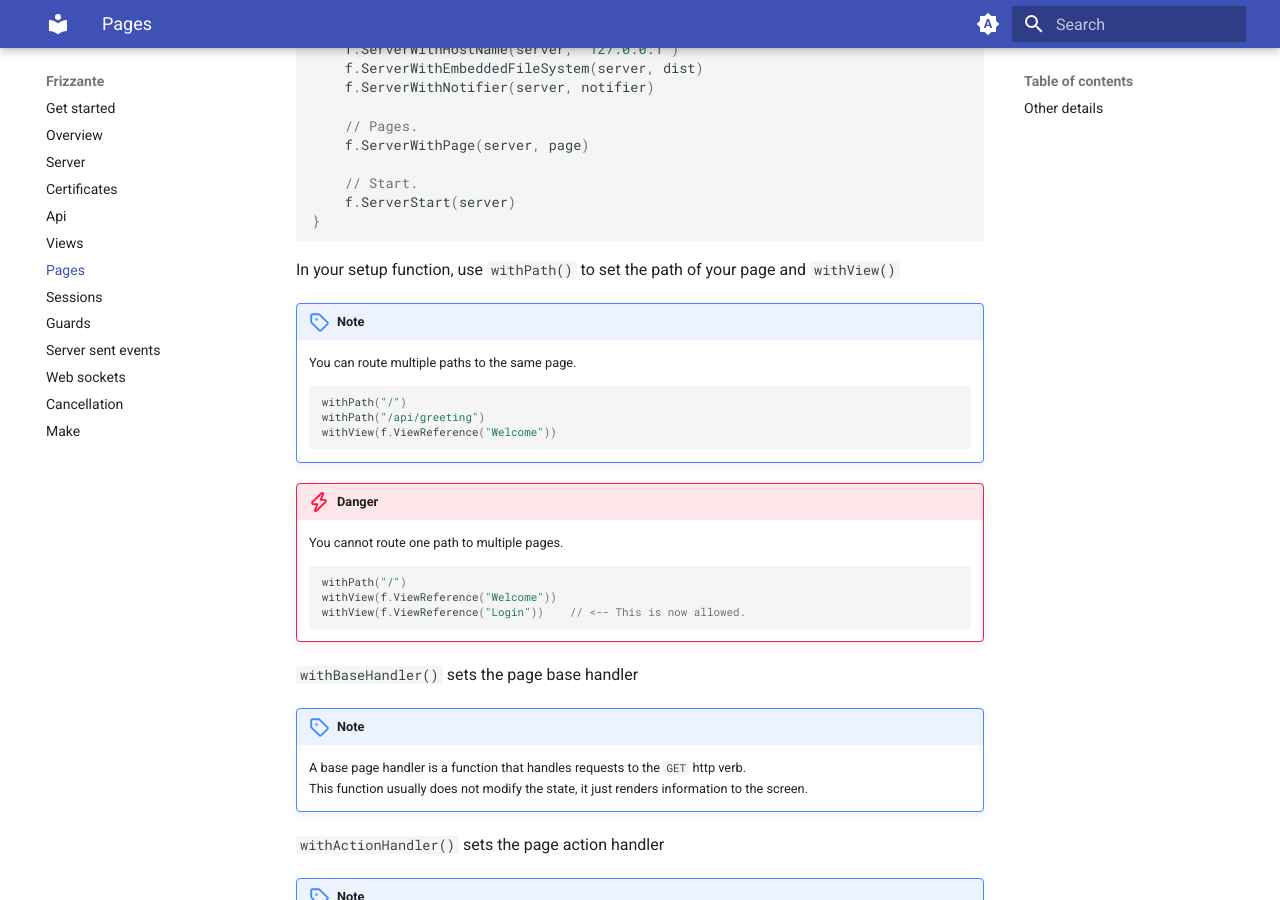
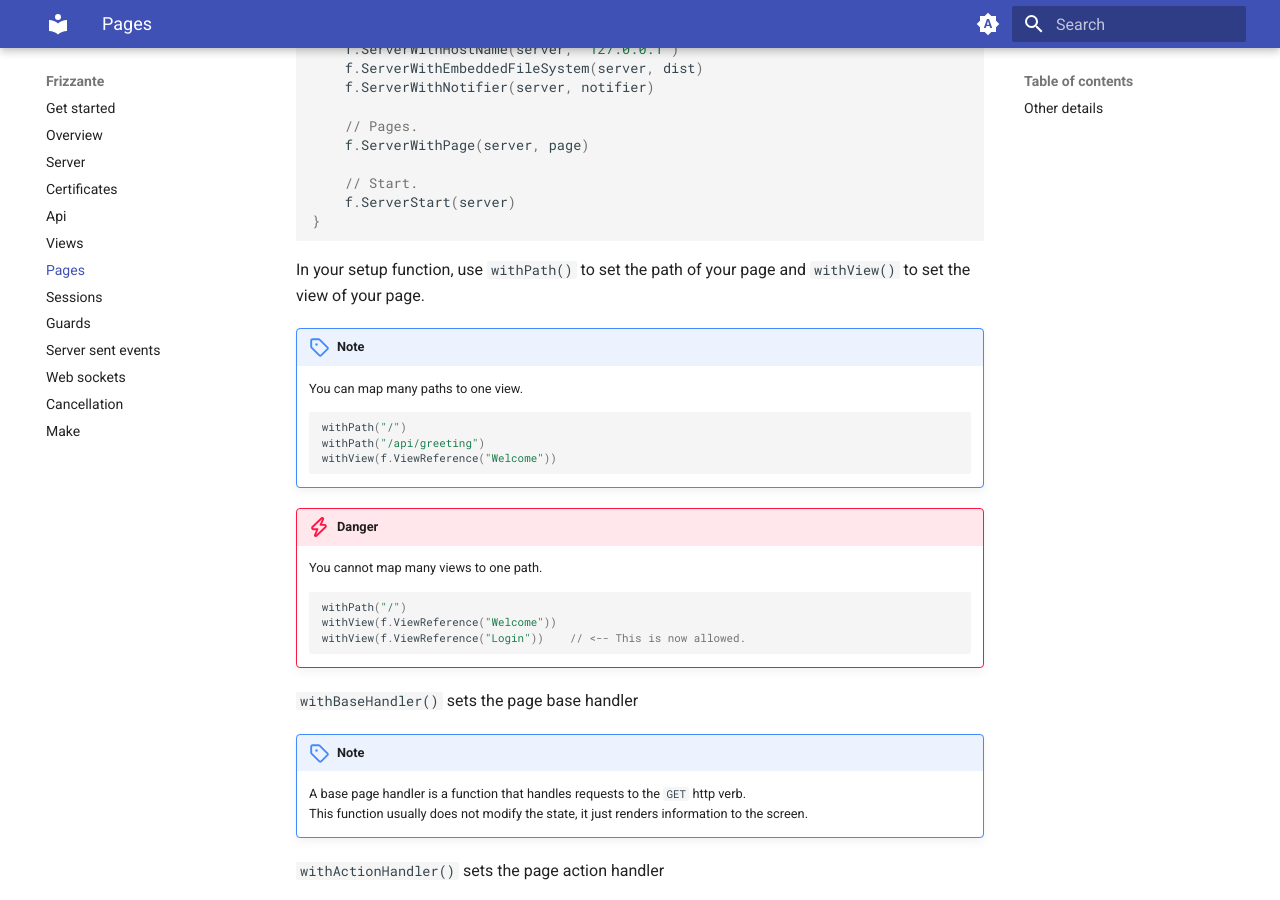
Before and after one commit to razshare/frizzante-docs, an MkDocs documentation site: the page built from docs/pages.md, in a window 1280 px wide and 900 px high, scrolled down 1422 px. Built offline with MkDocs 1.6.1 and Material for MkDocs 9.7.7, drawn with Linux system fonts in a browser that asks for light colours.

Commit message:
chore(docs): updating to 0.36.0.

````diff
--- a/docs/pages.md
+++ b/docs/pages.md
@@ -70,10 +70,11 @@ func main() {
 }
 ```
 
-In your setup function, use `withPath()` to set the path of your page and `withView()`
+In your setup function, use `withPath()` to set the path of your page
+and `withView()` to set the view of your page.
 
 !!! note
-    You can route multiple paths to the same page.
+    You can map many paths to one view.
     ```go
     withPath("/")
     withPath("/api/greeting")
@@ -81,7 +82,7 @@ In your setup function, use `withPath()` to set the path of your page and `withV
     ```
 
 !!! danger
-	You cannot route one path to multiple pages.
+    You cannot map many views to one path.
     ```go
     withPath("/")
 	withView(f.ViewReference("Welcome"))
````
